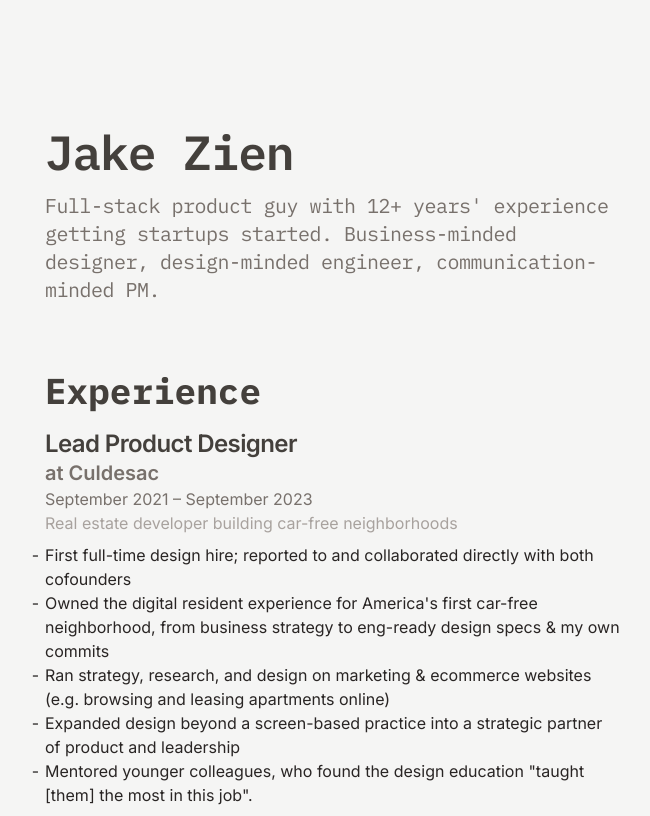
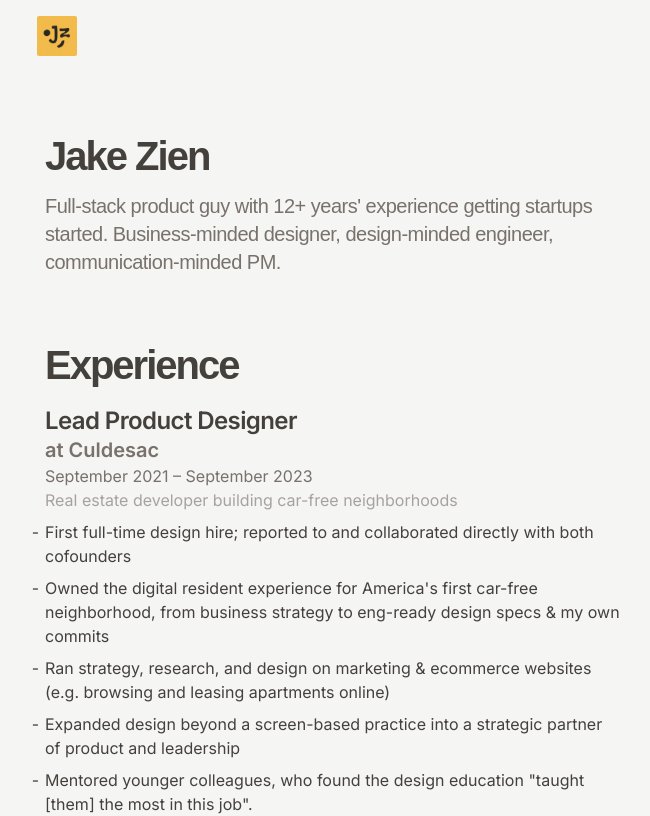
Before and after one commit to jakezien/jz-2023, a Next.js app: page /resume in a window 1280 px wide. Shown: the top 816 px of the page, without its empty margins (307-957 px from the left). Built offline with nearby package versions, Linux system fonts and the light colour scheme; a web font is replaced by a local one.

Commit message:
typography update

```diff
--- a/app/components/Header.tsx
+++ b/app/components/Header.tsx
@@ -1,10 +1,9 @@
 import Image from "next/image"
 import Link from "next/link"
 import monogramImage from '../../public/monogram.jpg'
-import { IBM_Plex_Mono } from "next/font/google"
+import { Exec } from "./LocalFonts"
 
-// const inter = Inter({ weight: ['300', '400', '500', '700'], subsets: ['latin'] })
-const plex = IBM_Plex_Mono({ weight: ['400', '700'], subsets: ['latin'] })
+
 
 type Props = {
   className?: string
@@ -17,8 +16,8 @@ const Header: React.FC<Props> = ({ className, hideTitle }) => {
     <header className={`${className} flex flex-row align items-center p-4 max-w-6xl mx-auto `}>
       <div className="flex flex-row items-center justify-between w-full">
         <Link href="/" className="no-underline flex flex-row items-center">
-          <Image src={monogramImage} alt="JZ monogram" className="w-10 h-10 mr-2" width={60} height={60} />
-          <p className={`text-lg ${plex.className} text-stone-700 font-bold ${hideTitle && 'hidden'}`}>Jake Zien</p>
+          <Image src={monogramImage} alt="JZ monogram" className="w-10 h-10 mr-2 rounded-sm" width={60} height={60} />
+          <p className={`text-xl ${Exec.className} text-stone-700 font-bold tracking-tight ${hideTitle ? 'hidden' : 'relative'} bottom-[-1.5px]`}>Jake Zien</p>
         </Link>
         {/* <p className={`ml-auto lg:ml-0 text-md underline text-stone-500 ${plex.className}`}><Link href="/resume">My Resume</Link></p> */}
       </div>
--- a/app/components/HomeGreeting.tsx
+++ b/app/components/HomeGreeting.tsx
@@ -1,15 +1,22 @@
-import { IBM_Plex_Mono, Inter } from 'next/font/google'
+import { Exec } from './LocalFonts'
 import Link from 'next/link'
-const plex = IBM_Plex_Mono({ weight: ['400','700'], subsets: ['latin'] })
-const inter = Inter({ weight: ['400','500'], subsets: ['latin'] })
+import { H1 } from './TypeStyles'
+
 
 const HomeGreeting: React.FC = () => {
 
 
   return (
     <div className='mb-16 px-4 max-w-prose ml-0'>
-      <h1 className={'mt-4 mb-1 font-bold text-4xl '+ plex.className}>Jake Zien</h1>
-      <p className={'text-xl text-stone-500 ' + plex.className}>Business-minded product designer, design-minded developer. Check out <Link href={'/resume'} className='inline underline text-stone-500'>my resume.</Link></p>
+
+      <H1 className='mb-0 mt-4'>Jake Zien</H1>
+      <p className={'text-2xl text-stone-500 tracking-tight leading-7 ' + Exec.className}>
+        Business-minded product designer, design-minded developer.
+        Check out&nbsp;
+        <Link href={'/resume'} className='inline underline underline-offset-2 text-stone-500'>
+          my resume.
+        </Link>
+       </p>
     </div>
   )
 }
--- /dev/null
+++ b/app/components/LocalFonts.ts
@@ -0,0 +1,26 @@
+import localFont from "next/font/local"
+
+export const Exec = localFont({
+  src: [
+    {
+      path: '../fonts/Executive-Thin.otf',
+      weight: '200'
+    },
+    {
+      path: '../fonts/Executive-Light.otf',
+      weight: '300'
+    },
+    {
+      path: '../fonts/Executive-Regular.otf',
+      weight: '400'
+    },
+    {
+      path: '../fonts/Executive-Medium.otf',
+      weight: '500'
+    },
+    {
+      path: '../fonts/Executive-Bold.otf',
+      weight: '700'
+    }
+  ]
+})
--- a/app/components/ProjectDetail.tsx
+++ b/app/components/ProjectDetail.tsx
@@ -3,7 +3,9 @@ import { useProjects } from "@/app/context/ProjectContext"
 import { IBM_Plex_Mono } from "next/font/google"
 import Image from "next/image"
 import Link from "next/link"
-const plex = IBM_Plex_Mono({ weight: ['400', '700'], subsets: ['latin'] })
+import { H1, H2 } from "./TypeStyles"
+import { Exec } from "./LocalFonts"
+
 
 interface Props {
   slug: string
@@ -33,9 +35,9 @@ const ProjectDetail: React.FC<Props> = ({ slug, className }) => {
 
   return (
     <div className={"px-6 " + className}>
-      <h1 className={"mb-0 leading-tight " + plex.className}>{project.title}</h1>
-      <h2 className="mt-0 text-stone-500">at {org.name}</h2>
-      <p className={"text-xl leading-tight text-stone-500 max-w-prose ml-0 mt-8 mb-16 " + plex.className}>
+      <H1 className={"mb-0 leading-tight text-stone-800  "}>{project.title}</H1>
+      <H2 className={"mt-0 "}>at {org.name}</H2>
+      <p className={'text-2xl text-stone-500 tracking-tight leading-7 mt-4 mb-8 w-10/12 ' + Exec.className}>
         {project.description}
       </p>
       <div className="">
@@ -47,7 +49,7 @@ const ProjectDetail: React.FC<Props> = ({ slug, className }) => {
               className="transition-opacity opacity-0 duration-500"
               onLoadingComplete={(image) => {image.classList.remove('opacity-0')}}
             />
-            <p className="mt-4 ml-0 max-w-prose">
+            <p className={"text-xl tracking-tight mt-4 ml-0 max-w-prose " + Exec.className}>
               {img.description}
             </p>
           </div>
@@ -55,7 +57,7 @@ const ProjectDetail: React.FC<Props> = ({ slug, className }) => {
       </div>
       <div className="pb-40">
 
-        <Link href="/" className={"text-xl " + plex.className}>
+        <Link href="/" className={"text-xl " + Exec.className}>
           <span className="underline">All projects</span> &rarr;
         </Link>
 
--- a/app/components/ProjectGallery.tsx
+++ b/app/components/ProjectGallery.tsx
@@ -3,10 +3,8 @@ import Link from "next/link";
 import { useProjects } from "../context/ProjectContext";
 import Image from "next/image";
 import { IBM_Plex_Mono } from "next/font/google"
-import { Inter } from "next/font/google"
-import { useEffect } from "react";
-const plex = IBM_Plex_Mono({ weight: ['700'], subsets: ['latin'] })
-// const inter = Inter({ weight: ['500'], subsets: ['latin'] })
+import { Exec } from "./LocalFonts";
+import {H1, H2} from "./TypeStyles";
 
 interface Props { }
 
@@ -15,32 +13,32 @@ const ProjectsGallery: React.FC<Props> = ({ }) => {
 
   return (
     <div className="px-4">
-      <h1 className={"" + plex.className}>Work</h1>
+      <H1 className="mb-4">Work</H1>
       {Object.entries(byOrg).map(([orgName, orgProjects]) => {
         const org: Org = orgs.filter((o) => { return orgName == o.name })[0]
         return (
         <div key={org.slug} className="mb-16 md:flex md:flex-row">
           <div className="md:w-1/4 flex-shrink-0 pr-8">
-              <h2 className="leading-tight text-stone-700 text-stone mt-0">
+              <H2 className={" text-stone-700 mt-0 "}>
                 {org.name}
-              </h2>
-              <p className="mb-4 leading-tight text-stone-500 ">
+              </H2>
+              <p className={"mb-4 leading-[1.125rem] text-stone-500 tracking-tight w-7/8  " + Exec.className}>
                 {org.description}
               </p>
           </div>
-          <div className="grid grid-cols-1 sm:grid-cols-2 gap-4">
+          <div className="grid grid-cols-1 sm:grid-cols-2 gap-x-1.5 gap-y-2">
             {orgProjects.map((project, index) => (
               <Link href={`/projects/${org.slug}-${project.slug}`} key={index}>
-                <div className="overflow-hidden bg-white p-3 pb-6 rounded-md shadow-sm transition-all hover:scale-[101%] hover:shadow-md ease-in-out duration-200">
+                <div className="overflow-hidden bg-white rounded-md shadow-sm transition-all hover:scale-[101%] hover:shadow-md ease-in-out duration-200">
                   <Image
                     src={project.images[0].src}
                     alt={project.images[0].alt}
                     width={1000}
                     height={750}
-                    className="aspect-4/3 object-cover mb-2 transition-opacity opacity-0 duration-500 rounded overflow-hidden"
+                    className="aspect-4/3 object-cover transition-opacity opacity-0 duration-500 rounded overflow-hidden"
                     onLoadingComplete={(image) => {image.classList.remove('opacity-0')}}
                   />
-                  <p className={"text-lg font-medium "}>{project.title}</p>
+                  <p className={"text-lg p-2 pb-6 tracking-tight w-[85%] leading-5 mt-1 text-stone-700 " + Exec.className}>{project.title}</p>
                 </div>
               </Link>
             ))}
@@ -50,7 +48,7 @@ const ProjectsGallery: React.FC<Props> = ({ }) => {
       })}
       {projects.length > 0 &&
         <div>
-          <h2 className="pb-40 text-stone-500">More work coming soon :)</h2>
+          <p className={"pb-40 text-stone-300 text-4xl tracking-[-0.04em] " + Exec.className}>More work coming soon :)</p>
         </div>
       }
     </div>
--- /dev/null
+++ b/app/components/TypeStyles.tsx
@@ -0,0 +1,38 @@
+import { Children, PropsWithChildren } from "react";
+import { Exec } from "./LocalFonts";
+
+interface Props {
+  className?: string
+}
+
+export const H1: React.FC<PropsWithChildren<Props>> = ({className, children}) => {
+
+  const classes = [
+    'font-bold text-[2.5rem] tracking-tighter ',
+    Exec.className,
+    className ?? ''
+  ]
+
+
+  return (
+    <h1 className={classes.join(' ')}>
+      {children}
+    </h1>
+  )
+}
+
+export const H2: React.FC<PropsWithChildren<Props>> = ({className, children}) => {
+
+  const classes = [
+    'font-bold text-2xl leading-tight text-stone-600 tracking-tighter ',
+    Exec.className,
+    className ?? ''
+  ]
+
+
+  return (
+    <h2 className={classes.join(' ')}>
+      {children}
+    </h2>
+  )
+}
--- a/app/resume/ResumeItemBrag.tsx
+++ b/app/resume/ResumeItemBrag.tsx
@@ -4,6 +4,8 @@ import React from 'react';
 import { Brag } from './ResumeTypes';
 import ResumeItemWrapper from './ResumeItemWrapper';
 import { IBM_Plex_Mono } from 'next/font/google'
+import { H2 } from '../components/TypeStyles';
+
 const plex = IBM_Plex_Mono({ weight: ['400', '600'], subsets: ['latin'] })
 
 type Props = {
--- a/app/resume/ResumeItemExperience.tsx
+++ b/app/resume/ResumeItemExperience.tsx
@@ -1,7 +1,9 @@
 import { Experience } from './ResumeTypes';
 import ResumeItemWrapper from './ResumeItemWrapper';
 import { IBM_Plex_Mono } from 'next/font/google'
-const plex = IBM_Plex_Mono({ weight: ['400', '600'], subsets: ['latin'] })
+import { H2 } from '../components/TypeStyles';
+import { Exec } from '../components/LocalFonts';
+
 
 type Props = {
     item: Experience;
@@ -22,7 +24,7 @@ const ResumeItemExperience: React.FC<Props> = ({ item }) => {
 
             <ul className='mb-2'>
                 {item.description.map((desc, index) => (
-                    <li key={index}>{desc}</li>
+                    <li key={index} className='mb-2 text-stone-700 '>{desc}</li>
                 ))}
             </ul>
         </ResumeItemWrapper>
--- a/app/resume/page.tsx
+++ b/app/resume/page.tsx
@@ -7,21 +7,27 @@ import ResumeItemTech from './ResumeItemTech';
 import ResumeSectionWrapper from './ResumeSectionWrapper';
 import { IBM_Plex_Mono } from 'next/font/google'
 import resumeJson from '../../public/resume.json'
+import { H1 } from '../components/TypeStyles';
+import { Exec } from '../components/LocalFonts';
+import Header from '../components/Header';
 const plex = IBM_Plex_Mono({ weight: ['400', '700'], subsets: ['latin'] })
 
 async function ResumePage() {
   let resumeData = resumeJson as ResumeData
   let h1ClassName = plex.className + " font-bold tracking-normal"
   return (
+    <>
+      <Header hideTitle className='max-w-prose px-8'/>
     <div className='flex flex-col items-center'>
-      <div className='max-w-xl mx-8 mt-16 mb-48'>
+      <div className='max-w-xl mx-6 mb-48'>
       <ResumeSectionWrapper>
-          <h1 className={plex.className + ' text-5xl tracking-tight font-semibold'}>Jake Zien</h1>
-          <p className={plex.className + ' text-xl text-stone-500 tracking-tight'}>{resumeData.blurb}</p>
+          <H1 className={' text-5xl tracking-tight font-semibold'}>Jake Zien</H1>
+          <p className={Exec.className + ' text-xl text-stone-500 tracking-tight'}>{resumeData.blurb}</p>
       </ResumeSectionWrapper>
 
       <ResumeSectionWrapper>
-        <h1 className={h1ClassName}>Experience</h1>
+
+        <H1>Experience</H1>
         {resumeData.experience.map((experienceItem: Experience) => (
             <ResumeItemExperience key={experienceItem.id} item={experienceItem} />
         ))}
@@ -29,14 +35,14 @@ async function ResumePage() {
       </ResumeSectionWrapper>
 
       <ResumeSectionWrapper>
-        <h1 className={h1ClassName}>Brags</h1>
+        <H1>Brags</H1>
         {resumeData.brags.map((bragItem: Brag) => (
             <ResumeItemBrag key={bragItem.id} item={bragItem} />
         ))}
       </ResumeSectionWrapper>
 
       <ResumeSectionWrapper>
-        <h1 className={h1ClassName}>Education</h1>
+        <H1>Education</H1>
         {resumeData.education.map((educationItem: Education) => (
             <ResumeItemEducation key={educationItem.id} item={educationItem} />
         ))}
@@ -44,14 +50,14 @@ async function ResumePage() {
 
 
       <ResumeSectionWrapper>
-        <h1 className={h1ClassName}>Tech</h1>
+        <H1>Tech</H1>
         <ul>
           {resumeData.tech.map((techItem: string) => (
             <ResumeItemTech key={resumeData.tech.indexOf(techItem)} item={techItem}/>
           ))}
         </ul>
 
-        <h1 className={h1ClassName}>Personal</h1>
+        <H1>Personal</H1>
         <ul>
           {resumeData.personal.map((personalItem: string) => (
             <ResumeItemPersonal key={resumeData.personal.indexOf(personalItem)} item={personalItem}/>
@@ -61,7 +67,8 @@ async function ResumePage() {
 
       </ResumeSectionWrapper>
       </div>
-    </div>
+      </div>
+      </>
   );
 }
 
```
Also changed, not shown: 1 other file (tests, documents, lock files or other folders).
